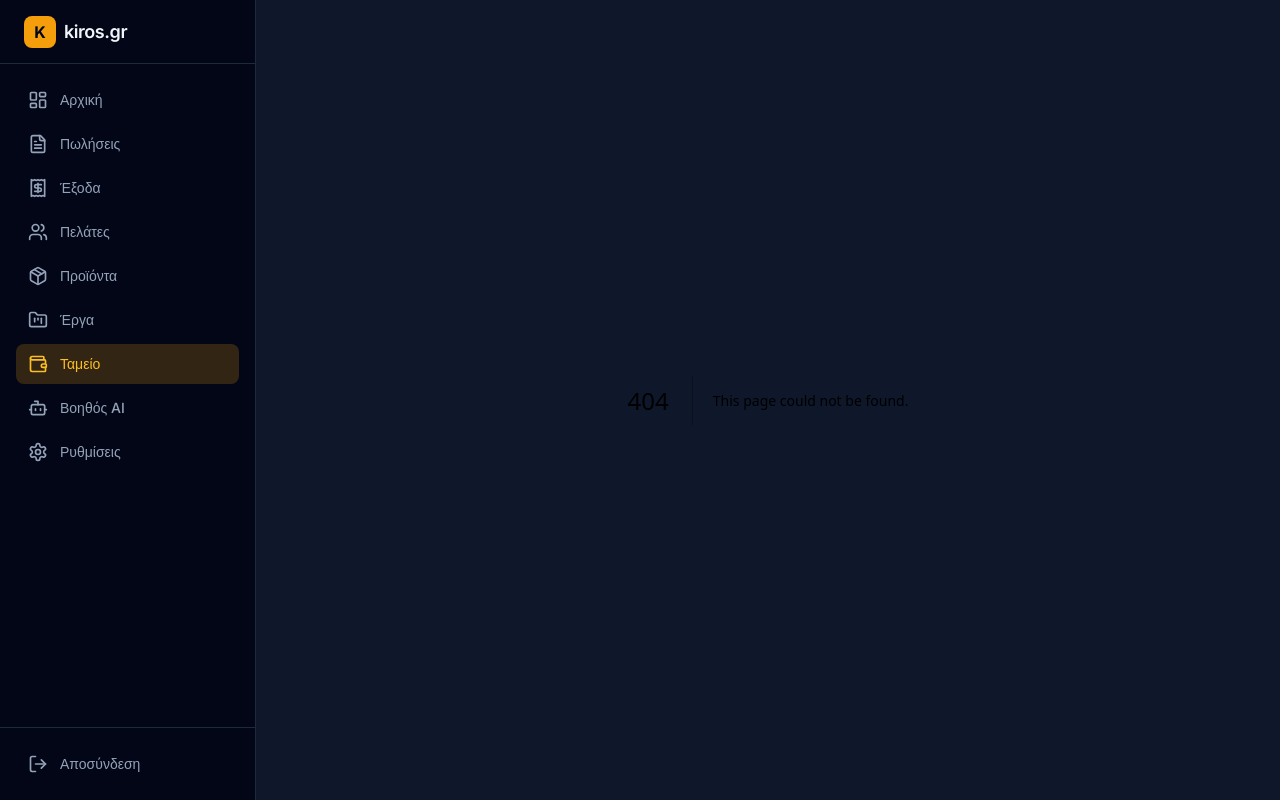
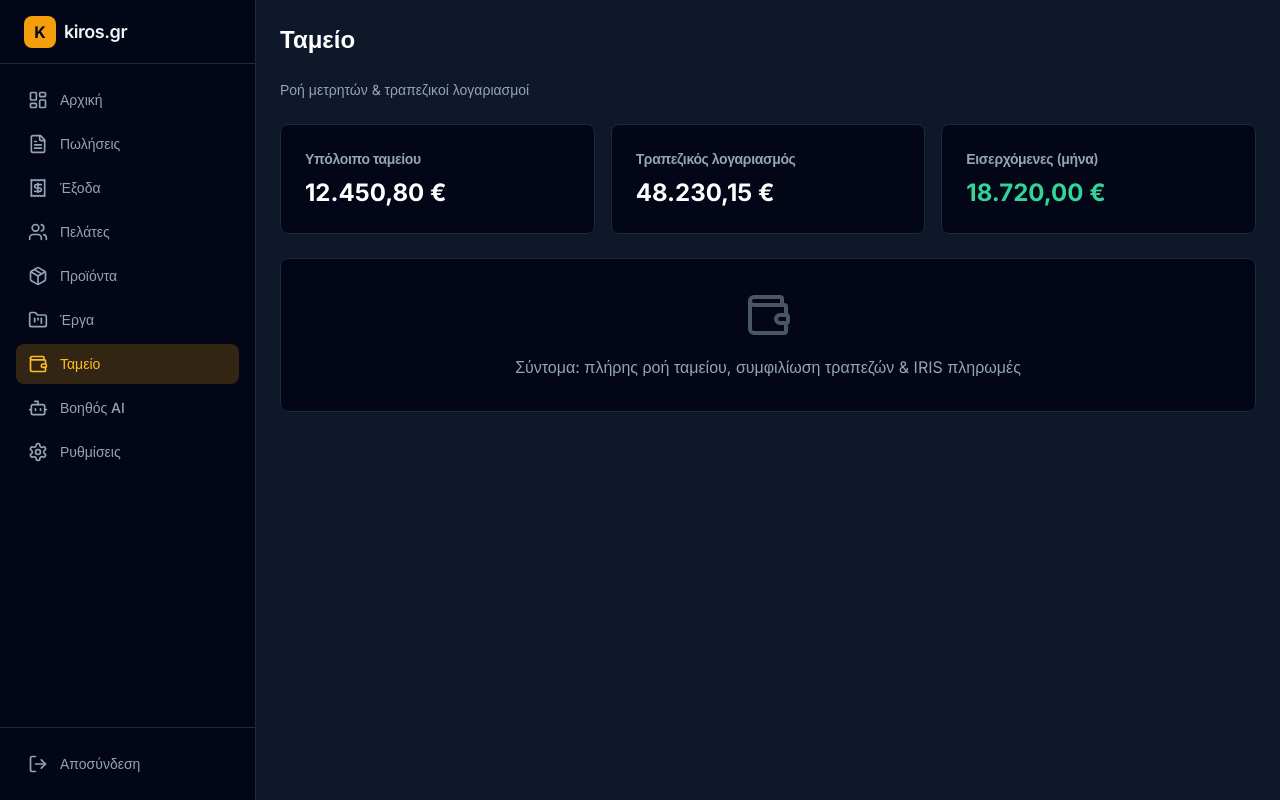
Before and after one commit to mariopietri2-maker/business-dashboard-erp, a Next.js app: page /cash in a window 1280 px wide. Before the commit this address had no page. Built offline with nearby package versions, Linux system fonts and the light colour scheme.

Commit message:
Add Cash / Treasury page

```diff
--- /dev/null
+++ b/app/cash/page.tsx
@@ -0,0 +1,48 @@
+"use client";
+
+import { Card, CardContent, CardHeader, CardTitle } from "@/components/ui/card";
+import { formatCurrency } from "@/lib/utils";
+import { Wallet } from "lucide-react";
+
+export default function CashPage() {
+  return (
+    <div className="p-6 space-y-6">
+      <h1 className="text-2xl font-bold text-white">Ταμείο</h1>
+      <p className="text-sm text-slate-400">Ροή μετρητών & τραπεζικοί λογαριασμοί</p>
+
+      <div className="grid gap-4 md:grid-cols-3">
+        <Card className="border-slate-800 bg-slate-950">
+          <CardHeader className="pb-2">
+            <CardTitle className="text-sm text-slate-400">Υπόλοιπο ταμείου</CardTitle>
+          </CardHeader>
+          <CardContent>
+            <div className="text-2xl font-bold text-white">{formatCurrency(12450.80)}</div>
+          </CardContent>
+        </Card>
+        <Card className="border-slate-800 bg-slate-950">
+          <CardHeader className="pb-2">
+            <CardTitle className="text-sm text-slate-400">Τραπεζικός λογαριασμός</CardTitle>
+          </CardHeader>
+          <CardContent>
+            <div className="text-2xl font-bold text-white">{formatCurrency(48230.15)}</div>
+          </CardContent>
+        </Card>
+        <Card className="border-slate-800 bg-slate-950">
+          <CardHeader className="pb-2">
+            <CardTitle className="text-sm text-slate-400">Εισερχόμενες (μήνα)</CardTitle>
+          </CardHeader>
+          <CardContent>
+            <div className="text-2xl font-bold text-emerald-400">{formatCurrency(18720.00)}</div>
+          </CardContent>
+        </Card>
+      </div>
+
+      <Card className="border-slate-800 bg-slate-950">
+        <CardContent className="p-8 text-center text-slate-400">
+          <Wallet className="mx-auto h-12 w-12 mb-4 opacity-50" />
+          <p>Σύντομα: πλήρης ροή ταμείου, συμφιλίωση τραπεζών & IRIS πληρωμές</p>
+        </CardContent>
+      </Card>
+    </div>
+  );
+}
```
